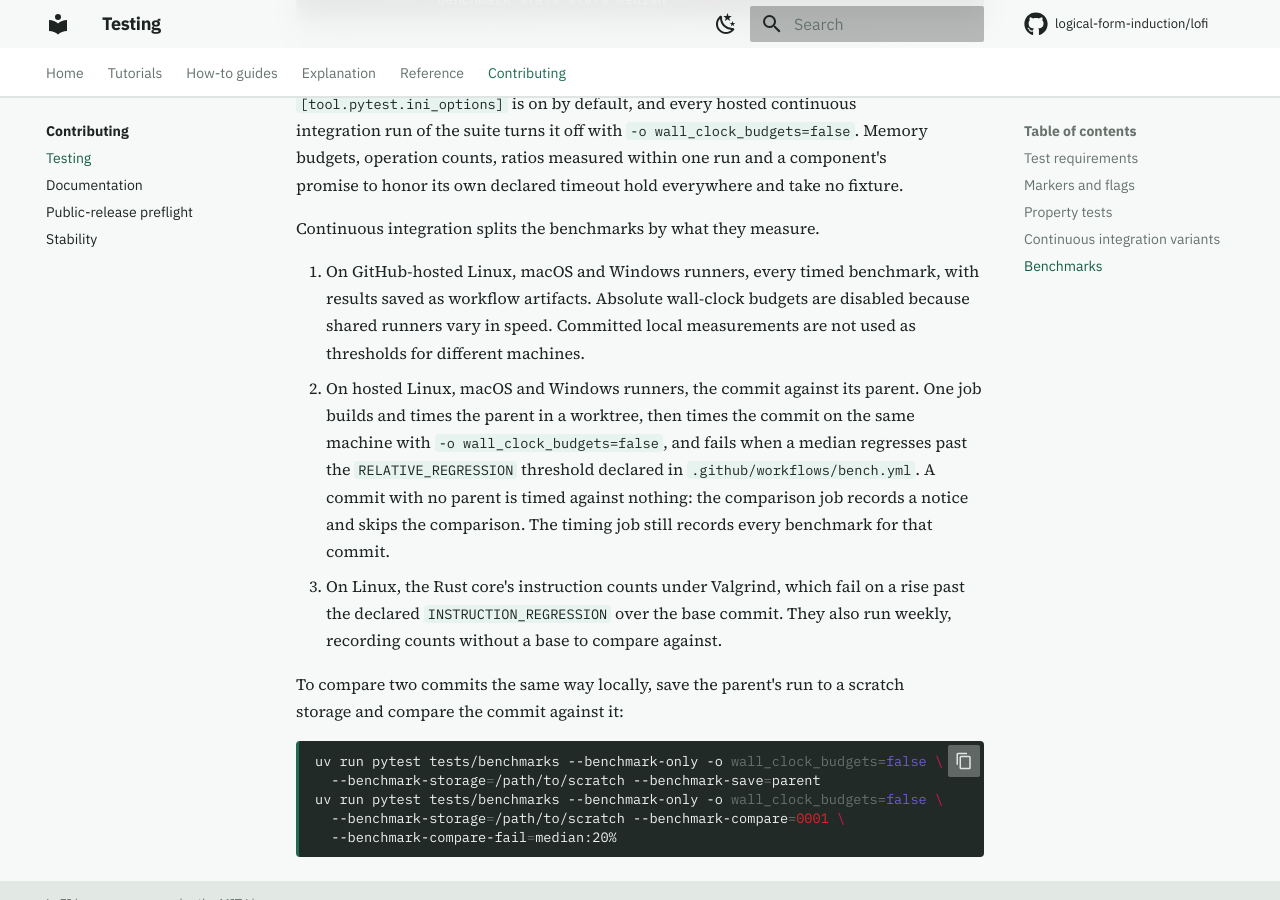
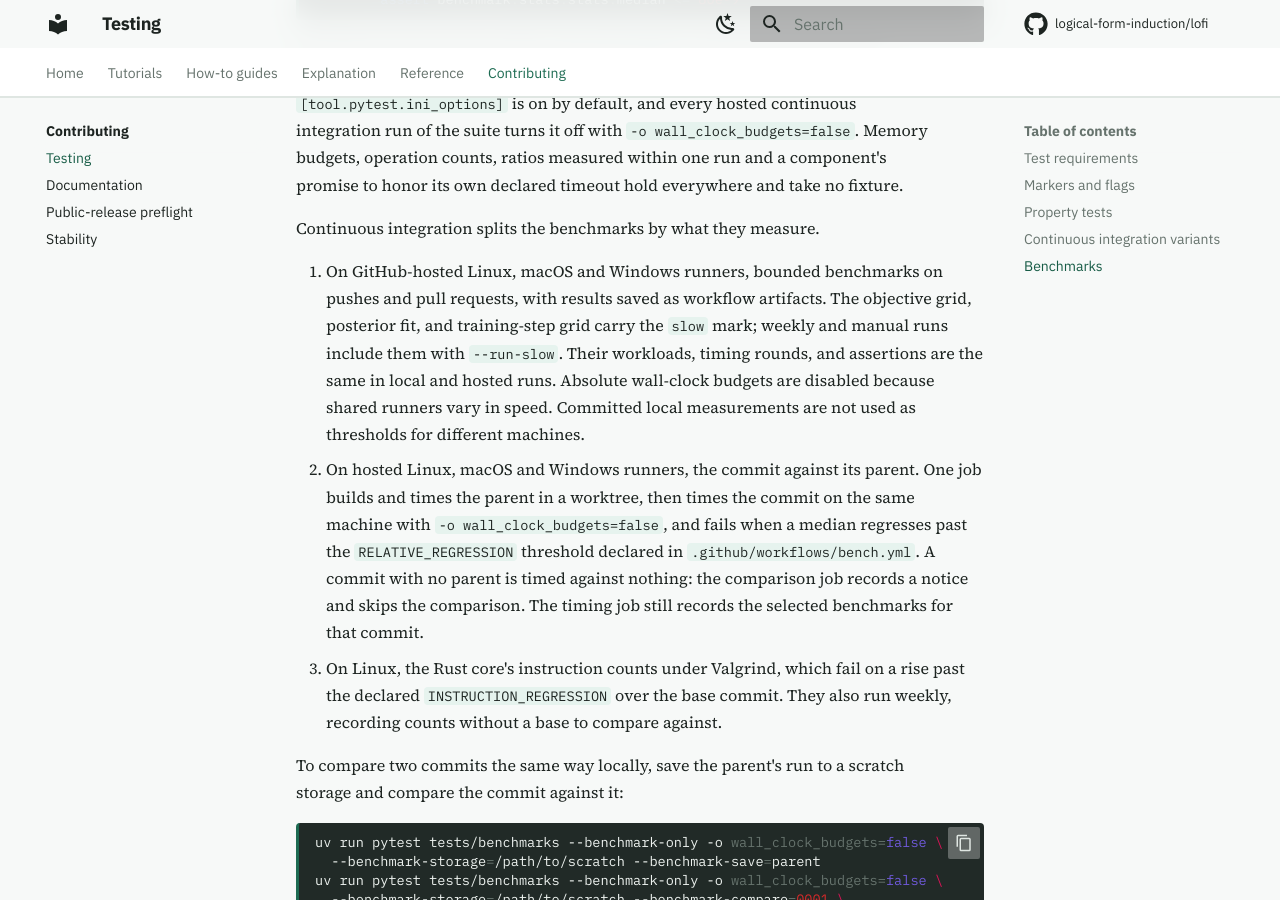
Before and after one commit to logical-form-induction/lofi, an MkDocs documentation site: the page built from docs/development/testing.md, in a window 1280 px wide and 900 px high, scrolled down 2355 px. Built offline with MkDocs 1.6.1 and Material for MkDocs 9.7.7, drawn with Linux system fonts in a browser that asks for light colours; comment, search, counter and statistics services are not loaded.

Commit message:
fix(bench): bound push runs and release unused grid memory

```diff
--- a/docs/development/testing.md
+++ b/docs/development/testing.md
@@ -89,8 +89,12 @@ no fixture.
 
 Continuous integration splits the benchmarks by what they measure.
 
-1. On GitHub-hosted Linux, macOS and Windows runners, every timed benchmark,
-   with results saved as workflow artifacts. Absolute wall-clock budgets are
+1. On GitHub-hosted Linux, macOS and Windows runners, bounded benchmarks on
+   pushes and pull requests, with results saved as workflow artifacts. The
+   objective grid, posterior fit, and training-step grid carry the `slow` mark;
+   weekly and manual runs include them with `--run-slow`. Their workloads,
+   timing rounds, and assertions are the same in local and hosted runs.
+   Absolute wall-clock budgets are
    disabled because shared runners vary in speed. Committed local measurements
    are not used as thresholds for different machines.
 2. On hosted Linux, macOS and Windows runners, the commit against its parent.
@@ -99,7 +103,7 @@ Continuous integration splits the benchmarks by what they measure.
    regresses past the `RELATIVE_REGRESSION` threshold declared in
    `.github/workflows/bench.yml`. A commit with no parent is timed against
    nothing: the comparison job records a notice and skips the comparison.
-   The timing job still records every benchmark for that commit.
+   The timing job still records the selected benchmarks for that commit.
 3. On Linux, the Rust core's instruction counts under Valgrind, which fail on a
    rise past the declared `INSTRUCTION_REGRESSION` over the base commit. They
    also run weekly, recording counts without a base to compare against.
```
Also changed, not shown: 5 other files.
